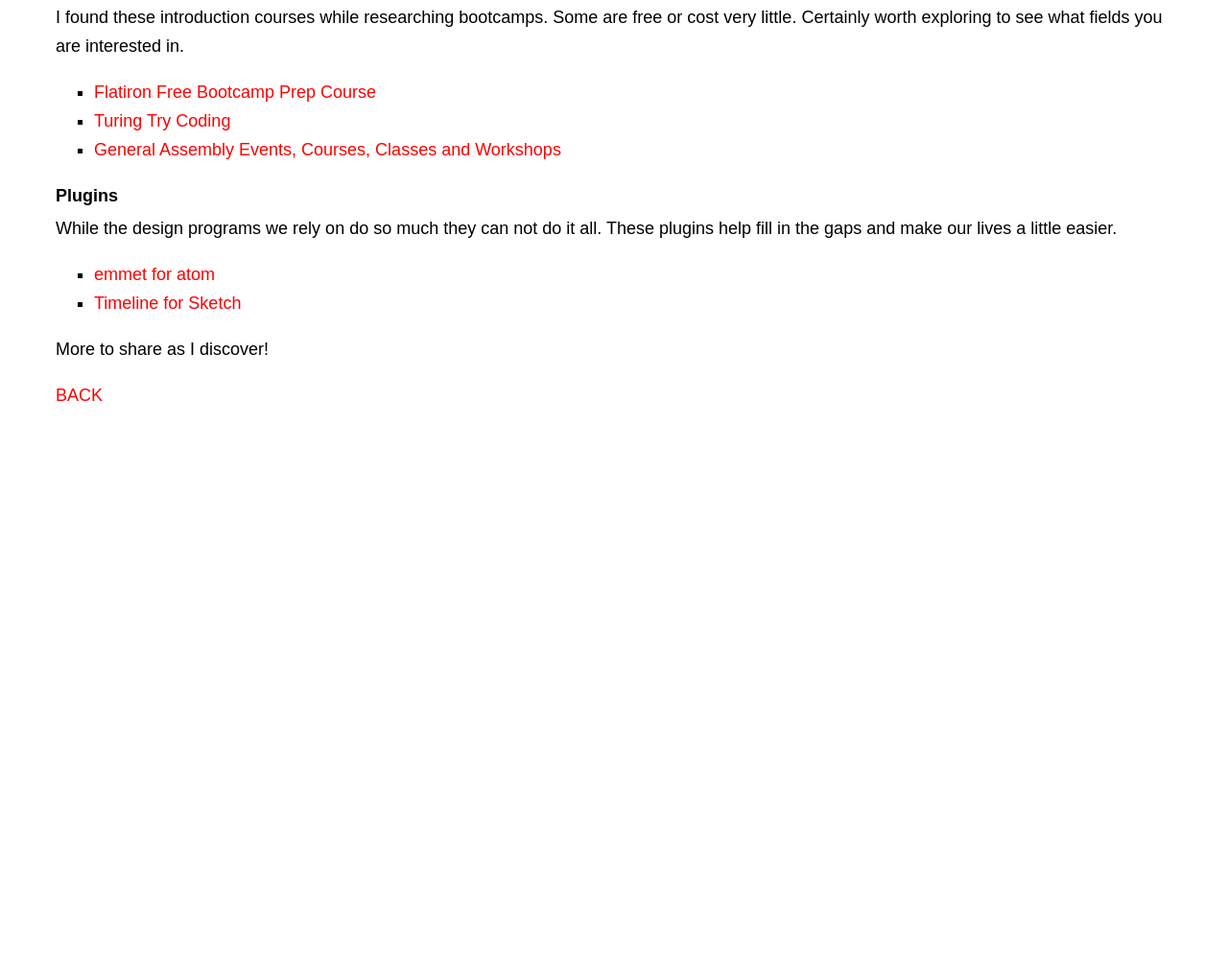
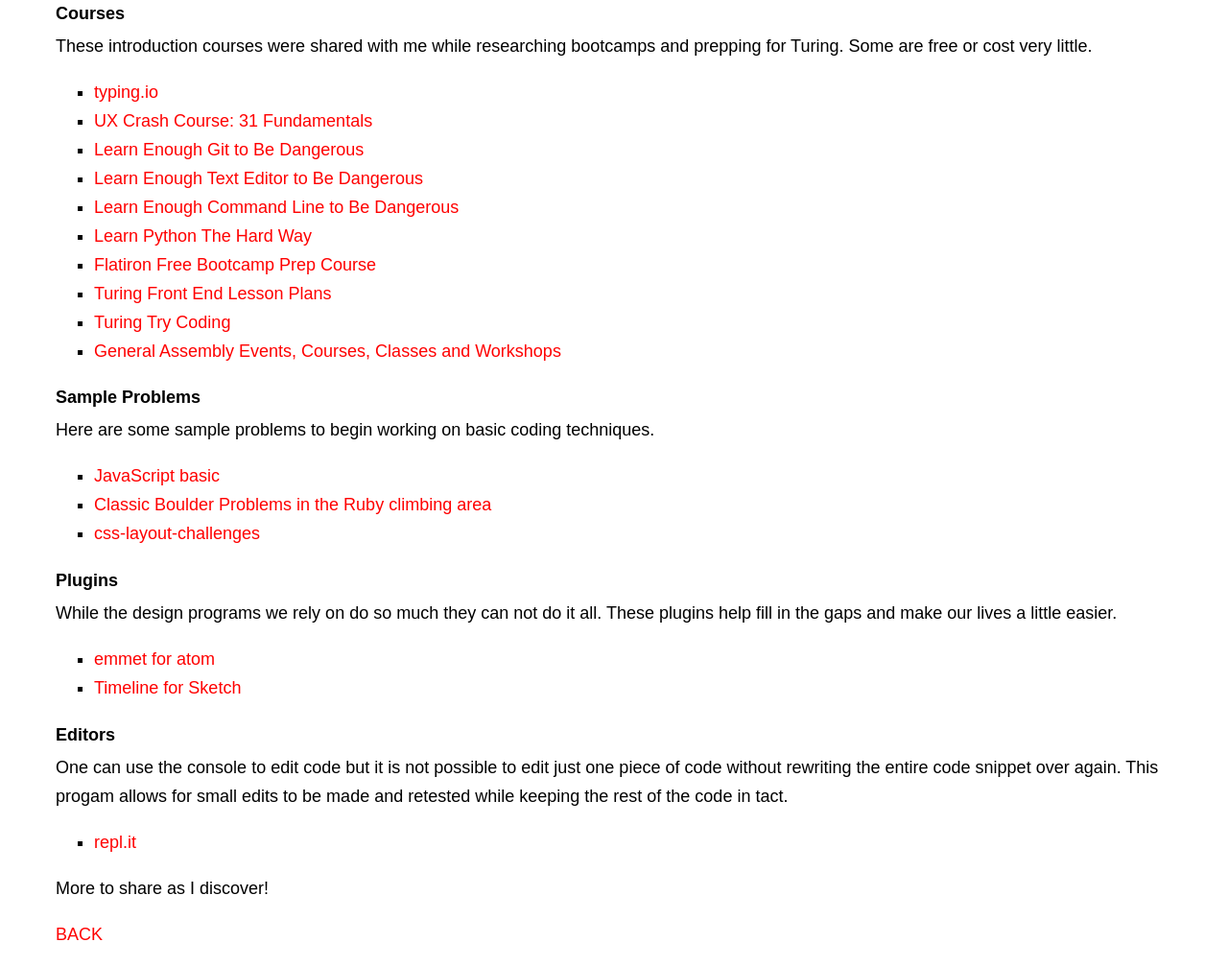
Before and after one commit to qfarenwald/developingdeveloper, a plain HTML site: page resources.html in a window 1280 px wide. Shown: the part 1963-2970 px from the top of the page at 96% size. Before the commit the page ends 2408 px from the top, so only its background shows below. Drawn offline with Linux system fonts and the light colour scheme.

Commit message:
resources added books courses problems and editors

```diff
--- a/resources.html
+++ b/resources.html
@@ -48,6 +48,7 @@
         <h4>Booklist</h4>
         <p>I fall asleep when I read books... anyone else? These books come highly recommended. I will do my best to read them all but when I fall asleep every five pages don't expect lightning progress.</p>
           <ul>
+            <li><a href="https://www.amazon.com/Deep-Work-Focused-Success-Distracted/dp/1455586692" target="_blank">Deep Work</a> (Reading)</li>
             <li><a href="https://www.amazon.com/Design-Everyday-Things-Revised-Expanded/dp/0465050654" target="_blank">The Design of Everyday Things</a> (Reading)</li>
             <li><a href="https://www.amazon.com/Inmates-Are-Running-Asylum-Products-ebook/dp/B000OZ0N62" target="_blank">The Inmates Are Running The Asylum</a></li>
             <li><a href="https://www.amazon.com/Mind-Numbers-Science-Flunked-Algebra-ebook/dp/B00G3L19ZU" target="_blank">A Mind For Numbers</a> (Finished)</li>
@@ -68,18 +69,37 @@
               <li><a href="https://www.uplabs.com/" target="_blank">uplabs</a></li>
             </ul>
             <h4>Courses</h4>
-            <p>I found these introduction courses while researching bootcamps. Some are free or cost very little. Certainly worth exploring to see what fields you are interested in.</p>
+            <p>These introduction courses were shared with me while researching bootcamps and prepping for Turing. Some are free or cost very little. </p>
               <ul>
+                <li><a href="https://typing.io/pricing" target="_blank">typing.io</a></li>
+                <li><a href="https://thehipperelement.com/post/75476711614/ux-crash-course-31-fundamentals" target="_blank">UX Crash Course: 31 Fundamentals</a></li>
+                <li><a href="https://www.learnenough.com/git-tutorial/getting_started" target="_blank">Learn Enough Git to Be Dangerous</a></li>
+                <li><a href="https://www.learnenough.com/text-editor-tutorial/vim" target="_blank">Learn Enough Text Editor to Be Dangerous</a></li>
+                <li><a href="https://www.learnenough.com/command-line-tutorial/basics" target="_blank">Learn Enough Command Line to Be Dangerous</a></li>
+                <li><a href="https://learnpythonthehardway.org/book/appendixa.html" target="_blank">Learn Python The Hard Way</a></li>
                 <li><a href="https://flatironschool.com/campuses/online/" target="_blank">Flatiron Free Bootcamp Prep Course</a></li>
+                <li><a href="http://frontend.turing.io/lessons/" target="_blank">Turing Front End Lesson Plans</a></li>
                 <li><a href="https://turing.io/try-coding/" target="_blank">Turing Try Coding</a></li>
                 <li><a href="https://generalassemb.ly/education?format=events" target="_blank">General Assembly Events, Courses, Classes and Workshops</a></li>
               </ul>
+              <h4>Sample Problems</h4>
+              <p>Here are some sample problems to begin working on basic coding techniques. </p>
+                <ul>
+                  <li><a href="https://www.w3resource.com/javascript-exercises/javascript-basic-exercises.php#EDITOR" target="_blank">JavaScript basic</a></li>
+                  <li><a href="https://gist.github.com/josh-works/6d23e311e959d0c666c5bbc70a57ed3a" target="_blank">Classic Boulder Problems in the Ruby climbing area</a></li>
+                  <li><a href="https://github.com/turingschool-examples/css-layout-challenges" target="_blank">css-layout-challenges</a></li>
+                </ul>
               <h4>Plugins</h4>
               <p>While the design programs we rely on do so much they can not do it all. These plugins help fill in the gaps and make our lives a little easier.</p>
                 <ul>
                   <li><a href="https://atom.io/packages/emmet" target="_blank">emmet for atom</a></li>
                   <li><a href="https://timeline.animaapp.com/" target="_blank">Timeline for Sketch</a></li>
                 </ul>
+                <h4>Editors</h4>
+                <p>One can use the console to edit code but it is not possible to edit just one piece of code without rewriting the entire code snippet over again. This progam allows for small edits to be made and retested while keeping the rest of the code in tact.</p>
+                  <ul>
+                    <li><a href="https://repl.it/languages/JavaScript" target="_blank">repl.it</a></li>
+                  </ul>
           <p>More to share as I discover!</p>
       <p><a href="https://qfarenwald.github.io/developingdeveloper/">BACK</a></p>
   </div>
```
